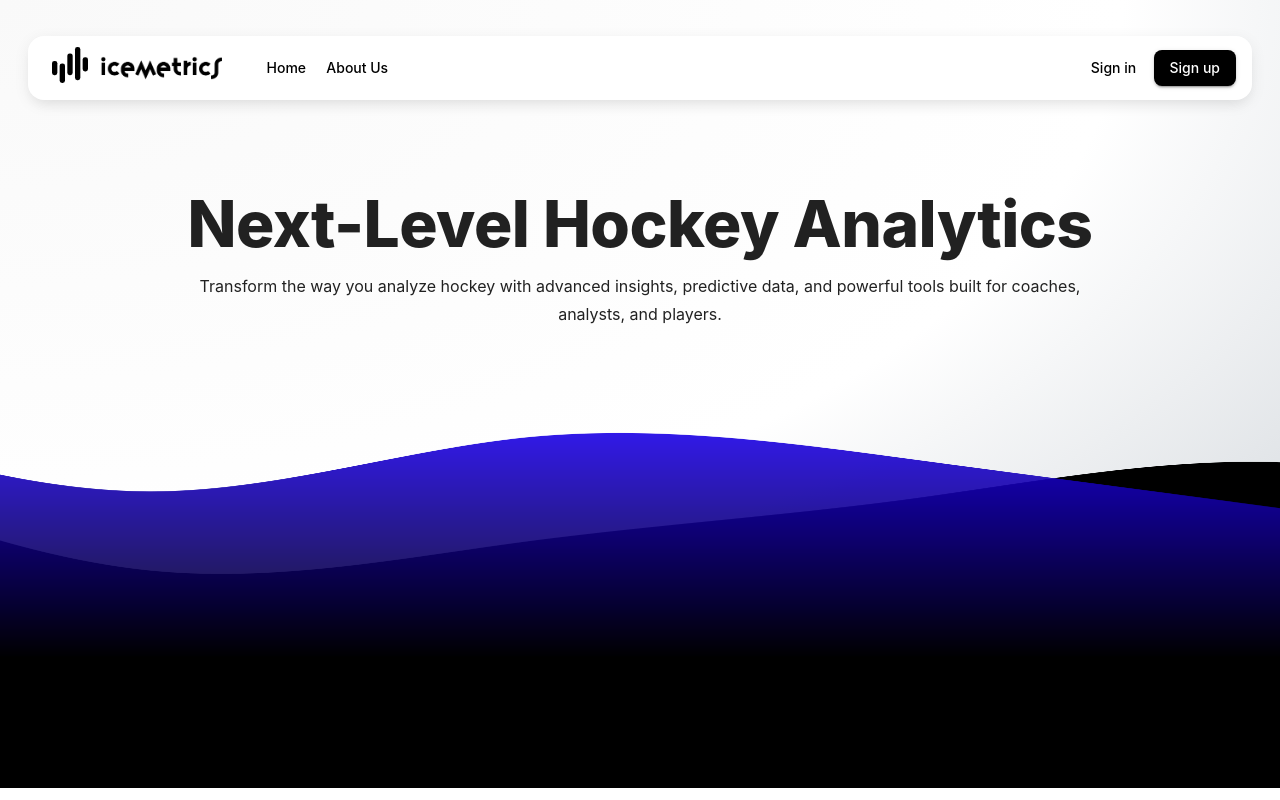
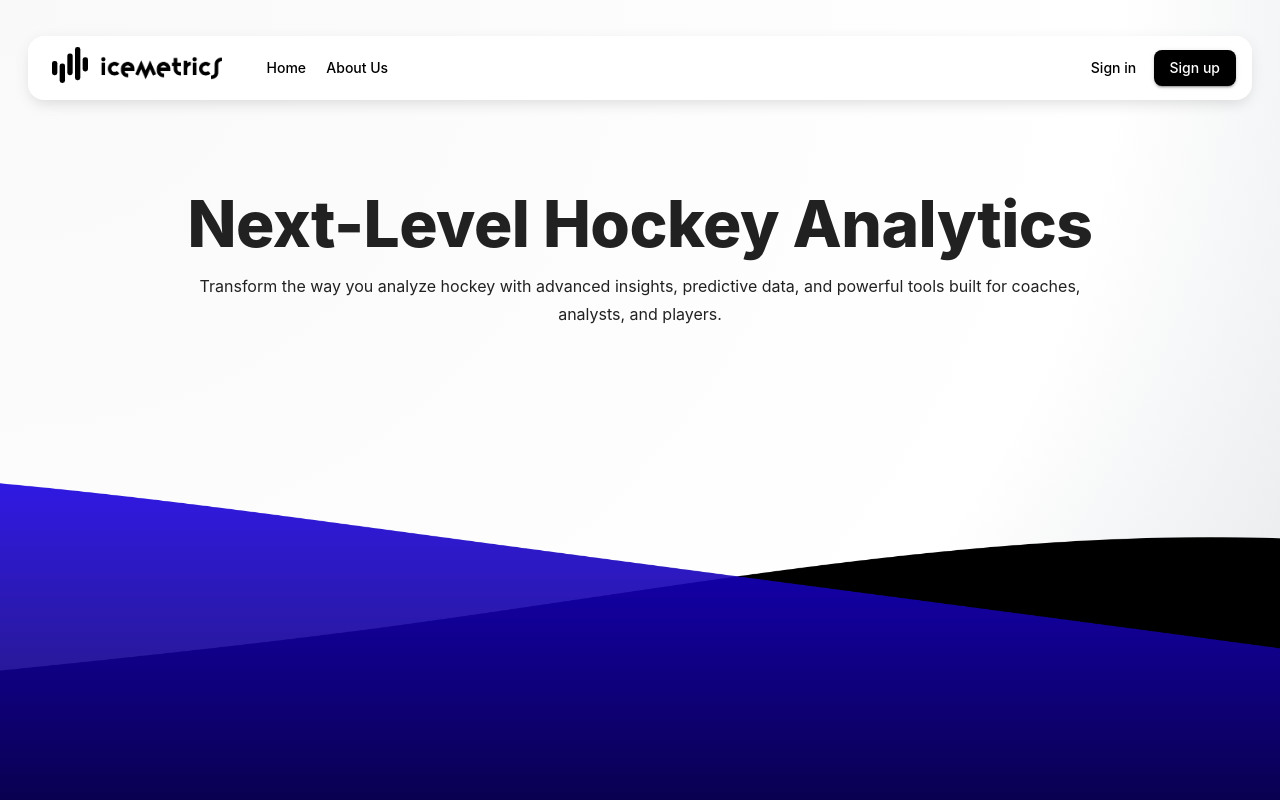
Before and after one commit to Tin-Duong1/IceMetrics, a React (Vite) app in the folder client/: page / in a window 1280 px wide. Shown: the top 800 px of the page. Built offline with nearby package versions, Linux system fonts and the light colour scheme.

Commit message:
Fixed Hero section
problems with UX look when changing the size of the window and the zoom level, fixed

```diff
--- a/client/src/Pages/Home.tsx
+++ b/client/src/Pages/Home.tsx
@@ -6,7 +6,6 @@ function Home() {
   return (
     <AnimatedLayout>
       <Hero />
-      <Box sx={{ height: 130, backgroundColor: "black", color: "white" }}></Box>
     </AnimatedLayout>
   );
 }
--- a/client/src/components/Landing/Hero.tsx
+++ b/client/src/components/Landing/Hero.tsx
@@ -3,6 +3,7 @@ import HeroWave from "/hero-wave.png";
 
 function Hero() {
   return (
+    <Box sx={{ backgroundColor: "black", height: "100vh" }}>
       <Box
         sx={{
           display: "flex",
@@ -55,12 +56,16 @@ function Hero() {
         </Container>
         <Box
           sx={{
-          height: 250,
+            height: 600,
             backgroundImage: `url(${HeroWave})`,
             backgroundSize: "cover",
             backgroundPosition: "right",
           }}
         ></Box>
+        <Box
+          sx={{ height: 130, backgroundColor: "black", color: "white" }}
+        ></Box>
+      </Box>
     </Box>
   );
 }
```
Lines whose indentation alone changed are shown as unchanged.
